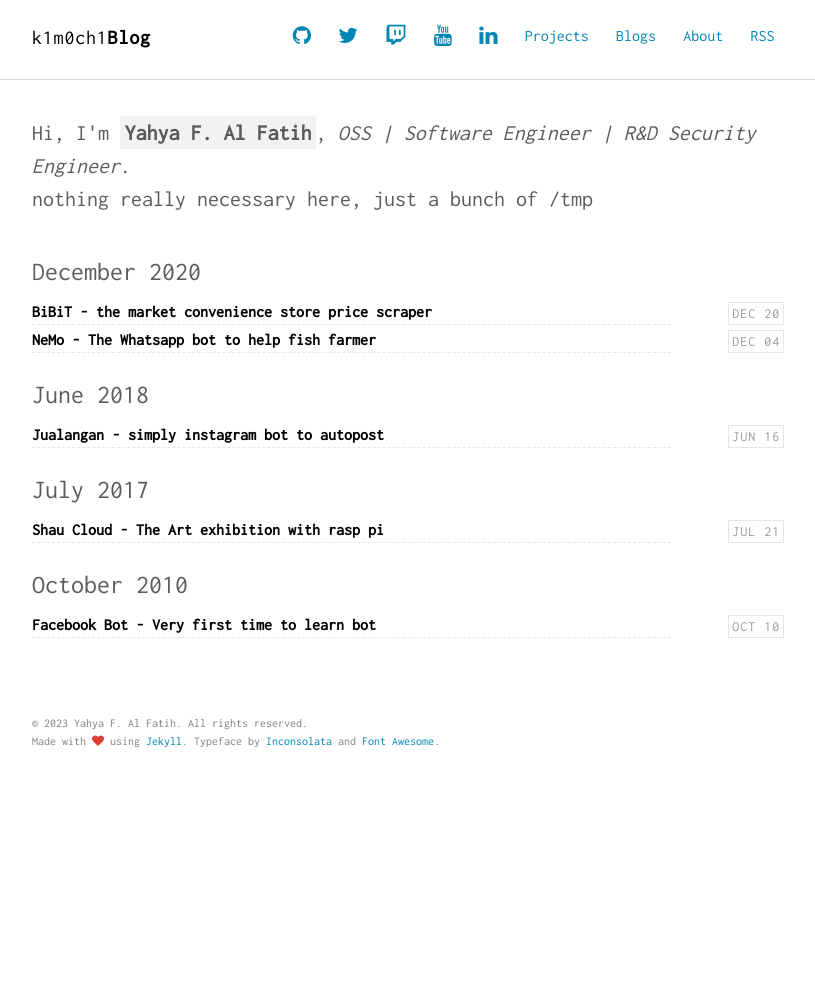
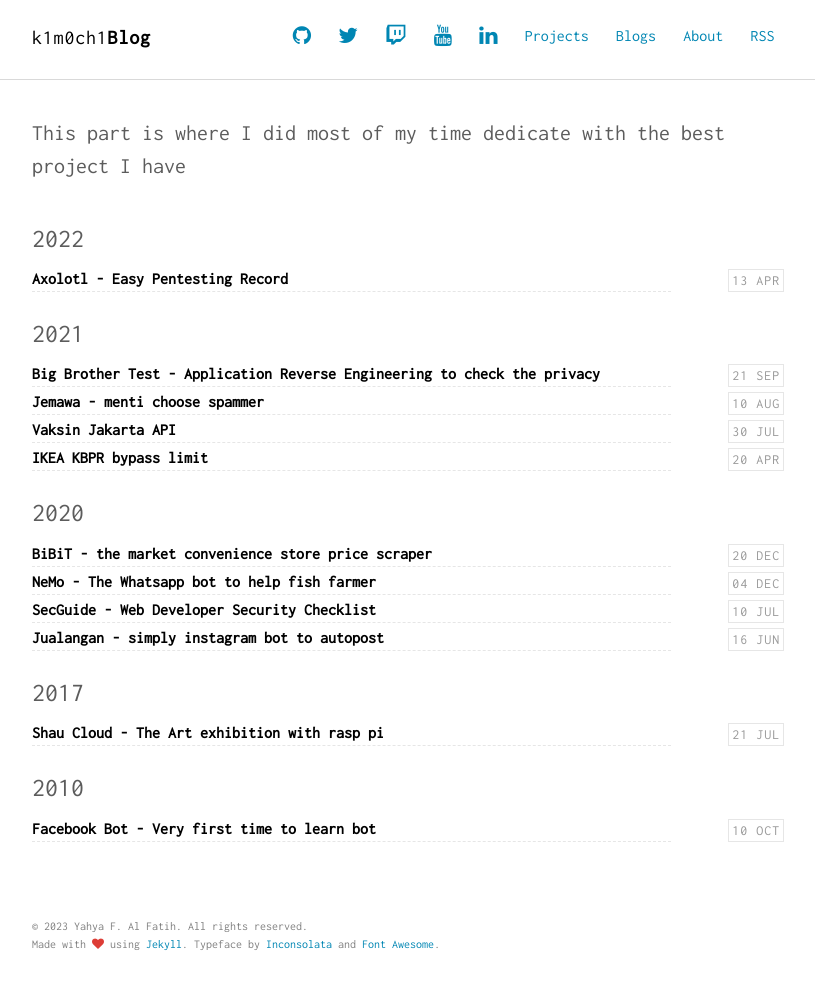
Before and after one commit to k1m0ch1/k1m0ch1.github.io, a Jekyll site: the page built from projects.html, in a window 1280 px wide. Shown: the whole page, without its empty margins (232-1047 px from the left). Built offline with Jekyll 4.4.1, drawn with Linux system fonts in a browser that asks for light colours; before the commit the page ends 900 px from its top, so only the background shows below that.

Commit message:
add: draft project

```diff
--- a/_config.yml
+++ b/_config.yml
@@ -6,7 +6,7 @@ keywords: ""
 url: https://k1m0ch1.github.io/ # site url
 baseurl: "" # apply repo name if use it under gh-pages branch
 # baseurl: null # apply null if repo name is something like username.github.io
-paginate: 10
+paginate: 15
 paginate_path: "/page:num/"
 
 google_analytics: UA-XXXXX-XX
--- /dev/null
+++ b/_posts/projects/2021-09-21-Big-brother-test.md
@@ -0,0 +1,11 @@
+---
+layout: post
+title:  "Big Brother Test - Application Reverse Engineering to check the privacy"
+date:   2021-09-21 16:01:00 +0700
+categories: projects project
+comments: false
+---
+
+Project: https://github.com/k1m0ch1/big-brother-test
+video on youtube: https://www.youtube.com/watch?v=KExoyqgB1Bk
+Talk on twitter Thread: https://twitter.com/BukanYahya/status/1442354055125225477
--- a/projects.html
+++ b/projects.html
@@ -1,24 +1,29 @@
 ---
 layout: default
-title: Prjects
+title: Projects
 ---
 
-{% include intro.html %}
+<section class="intro">
+  <div class="container">
+    <p class="lead">This part is where I did most of my time dedicate with the best project I have</p>
+  </div>
+</section>
+
 
 <section class="post-list">
     <div class="container" >
         {% for project in site.categories.projects %}
           {% unless project.next %}
-            <h2 class="category-title">{{ project.date | date: '%B %Y' }}</h2>
+              <h2 class="category-title">{{ project.date | date: '%Y' }}</h2>
           {% else %}
-            {% capture year %}{{ project.date | date: '%B %Y' }}{% endcapture %}
-            {% capture nyear %}{{ project.next.date | date: '%B %Y' }}{% endcapture %}
+            {% capture year %}{{ project.date | date: '%Y' }}{% endcapture %}
+            {% capture nyear %}{{ project.next.date | date: '%Y' }}{% endcapture %}
             {% if year != nyear %}
-              <h2 class="category-title">{{ project.date | date: '%B %Y' }}</h2>
+              <h2 class="category-title">{{ project.date | date: '%Y' }}</h2>
             {% endif %}
           {% endunless %}
           <article class="post-item">
-            <span class="post-meta date-label">{{ project.date | date: "%b %d" }}</span>
+            <span class="post-meta date-label">{{ project.date | date: "%d %b" }}</span>
             <div class="article-title"><a class="post-link" href="{{ project.url | prepend: site.baseurl }}">{{ project.title }}</a></div>
           </article>
         {% endfor %}
```
Also changed, not shown: _posts/projects/2017-07-21-Shau-Cloud.md (+1 -1 lines), _posts/projects/2018-07-11-secguide-web-developer-security-checklist.md (added, +44 -0 lines), _posts/projects/2021-04-20-IKEA-KBPR-bypass.md (added, +10 -0 lines), _posts/projects/2021-07-30-vaksin-jakarta-api.md (added, +10 -0 lines), _posts/projects/2021-08-10-Jemawa-menti-spammer.md (added, +9 -0 lines), _posts/projects/2022-04-13-Axolotl-pentest-report.md (added, +9 -0 lines), blogs.html (+5 -5 lines), index.html (+5 -5 lines).
